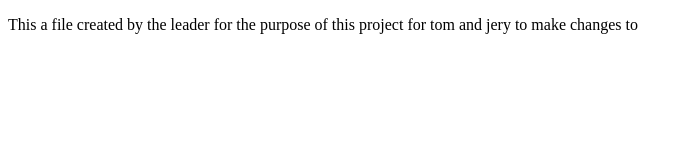
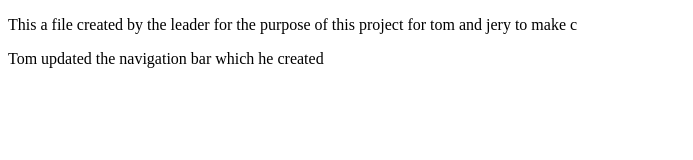
Before and after one commit to adaezeokoduwa/git-version, a plain HTML site: page index.html in a window 1280 px wide. Shown: the whole page, without its empty margins (0-693 px from the left). Drawn offline with Linux system fonts and the light colour scheme.

Commit message:
tom update navigation bar

```diff
--- a/index.html
+++ b/index.html
@@ -6,6 +6,7 @@
     <title>Document</title>
 </head>
 <body>
-   <p>This a file created by the leader for the purpose of this project for tom and jery to make changes to</p>
+   <p>This a file created by the leader for the purpose of this project for tom and jery to make c
+    <nav>Tom updated the navigation bar which he created</nav>
 </body>
 </html>
```
